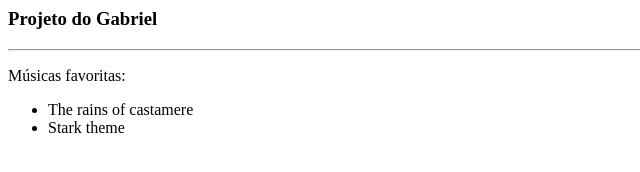
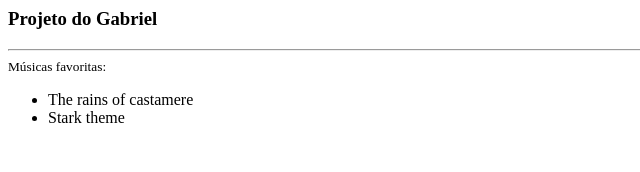
Before and after one commit to gabrieldylanls/git-playground, a plain HTML site: page index.html in a window 1280 px wide. Shown: the whole page, without its empty margins (0-640 px from the left). Drawn offline with Linux system fonts and the light colour scheme.

Commit message:
Alterando tag

```diff
--- a/index.html
+++ b/index.html
@@ -5,7 +5,7 @@
   <body>
     <h3>Projeto do Gabriel</h3>
     <hr>
-    <p>Músicas favoritas: </p>
+    <small>Músicas favoritas: </small>
     <ul>
       <li>The rains of castamere</li>
       <li>Stark theme</li>
```
